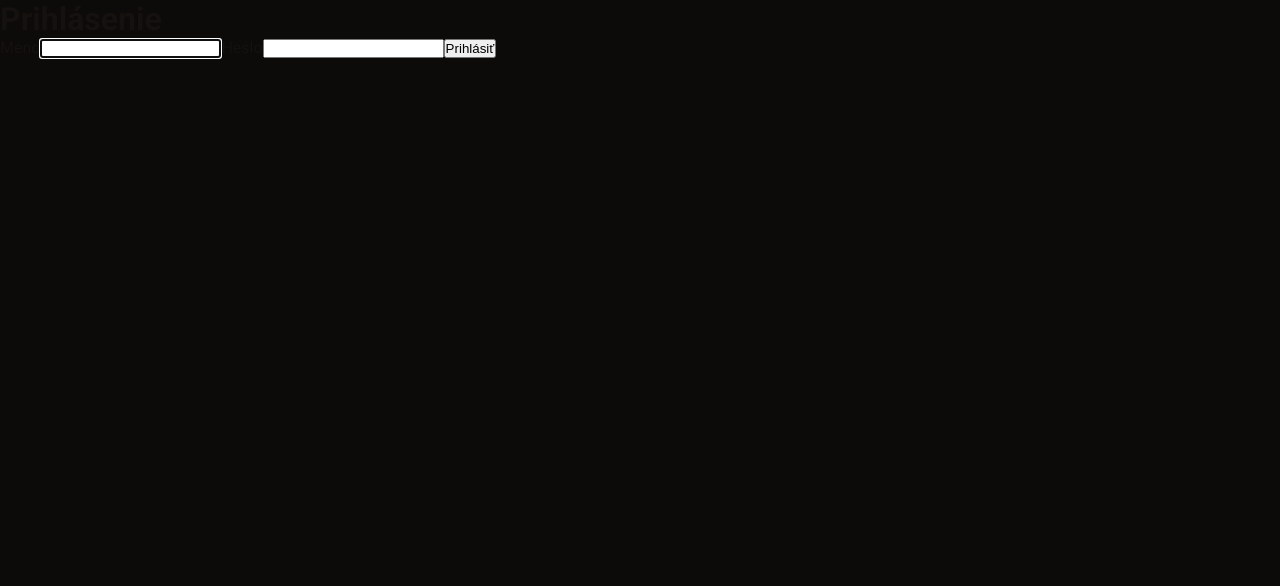
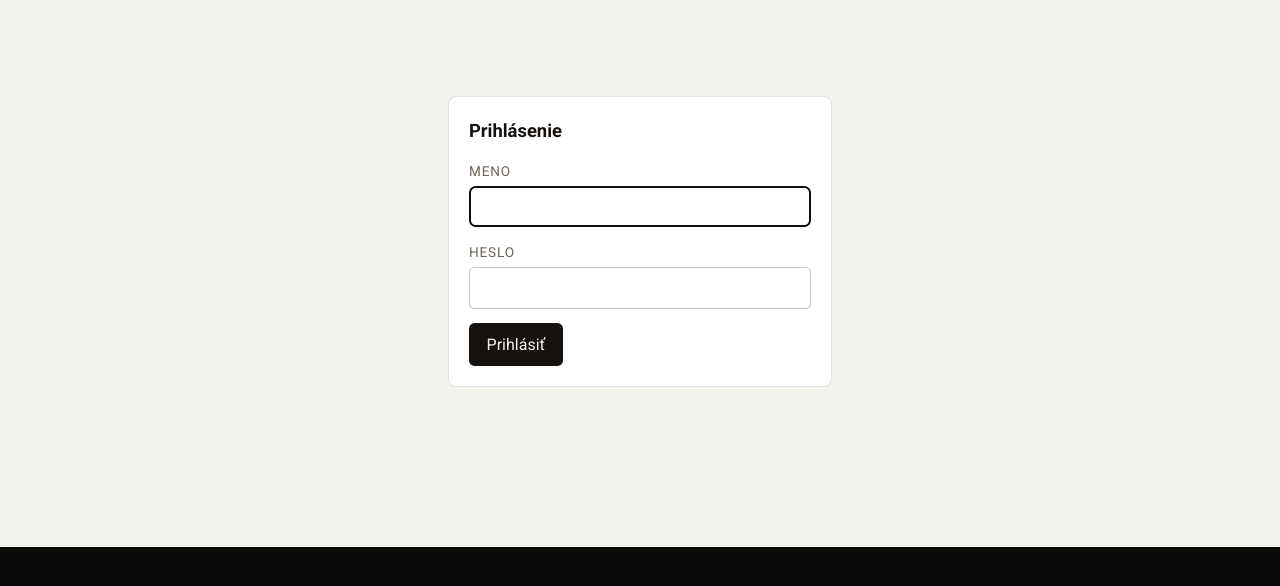
Before and after one commit to marek6296/ramen-brno, a Next.js app: page /admin/login in a window 1280 px wide. Shown: the top 586 px of the page. Built offline with nearby package versions, Linux system fonts and the light colour scheme.

Commit message:
Obal adminu a jeho vzhľad, bez zásahu do produkčného CSS

```diff
--- /dev/null
+++ b/app/admin/admin.css
@@ -0,0 +1,94 @@
+/* Produkčné globals.css zamyká stránku na celú obrazovku bez rolovania —
+   pre TV správne, pre admin nie. Odomykáme to len tam, kde je admin obal,
+   aby sa produkčný súbor nemusel meniť. */
+body:has(.admin) {
+  height: auto;
+  overflow: auto;
+  background: #f4f2ec;
+}
+
+.admin {
+  max-width: 60rem;
+  margin: 0 auto;
+  padding: 2rem 1.25rem 6rem;
+  font-size: 16px;
+  line-height: 1.5;
+  color: #14110f;
+}
+
+.admin a { color: #a8500c; }
+
+.admin__hlavicka {
+  display: flex;
+  align-items: baseline;
+  justify-content: space-between;
+  gap: 1rem;
+  margin-bottom: 2rem;
+  border-bottom: 1px solid rgba(20, 17, 15, 0.15);
+  padding-bottom: 0.75rem;
+}
+
+.admin__hlavicka h1 { font-size: 1.5rem; letter-spacing: 0.02em; }
+
+.karta {
+  background: #fff;
+  border: 1px solid rgba(20, 17, 15, 0.12);
+  border-radius: 0.5rem;
+  padding: 1.25rem;
+  margin-bottom: 1rem;
+}
+
+.karta--uzka { max-width: 24rem; margin: 4rem auto; }
+
+.karta h1, .karta h2 { margin-bottom: 1rem; font-size: 1.15rem; }
+
+.admin label {
+  display: block;
+  margin-bottom: 0.9rem;
+  font-size: 0.85rem;
+  letter-spacing: 0.06em;
+  text-transform: uppercase;
+  color: #6b6459;
+}
+
+.admin input,
+.admin select {
+  display: block;
+  width: 100%;
+  margin-top: 0.3rem;
+  padding: 0.6rem 0.7rem;
+  font: inherit;
+  color: #14110f;
+  background: #fff;
+  border: 1px solid rgba(20, 17, 15, 0.25);
+  border-radius: 0.35rem;
+}
+
+.admin button {
+  font: inherit;
+  padding: 0.6rem 1.1rem;
+  border: none;
+  border-radius: 0.35rem;
+  background: #14110f;
+  color: #f4f2ec;
+  cursor: pointer;
+}
+
+.admin button[disabled] { opacity: 0.5; cursor: default; }
+.admin button.vedlajsie { background: transparent; color: #14110f; border: 1px solid rgba(20, 17, 15, 0.3); }
+.admin button.zle { background: #b23b18; }
+
+.riadok { display: flex; align-items: center; gap: 0.6rem; flex-wrap: wrap; }
+.riadok--medzi { justify-content: space-between; }
+
+.chyba { color: #b23b18; margin-bottom: 0.75rem; }
+.ticho { color: #6b6459; font-size: 0.9rem; }
+
+.odkaz-tv {
+  font-family: ui-monospace, Menlo, Consolas, monospace;
+  font-size: 0.9rem;
+  background: #f4f2ec;
+  padding: 0.35rem 0.5rem;
+  border-radius: 0.25rem;
+  word-break: break-all;
+}
--- /dev/null
+++ b/app/admin/layout.tsx
@@ -0,0 +1,7 @@
+import "./admin.css";
+
+export const metadata = { title: "Správa obrazoviek" };
+
+export default function AdminLayout({ children }: { children: React.ReactNode }) {
+  return <div className="admin">{children}</div>;
+}
```
